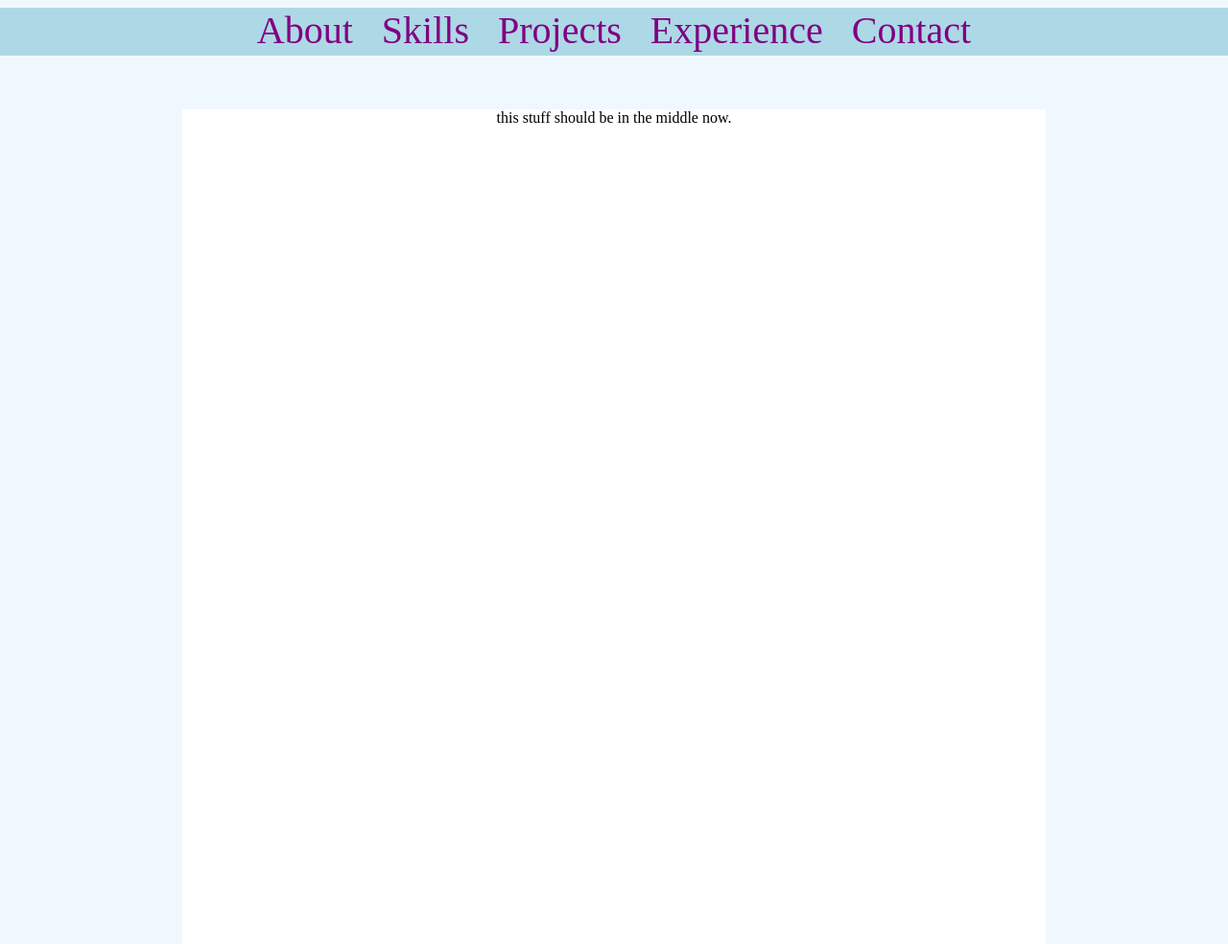
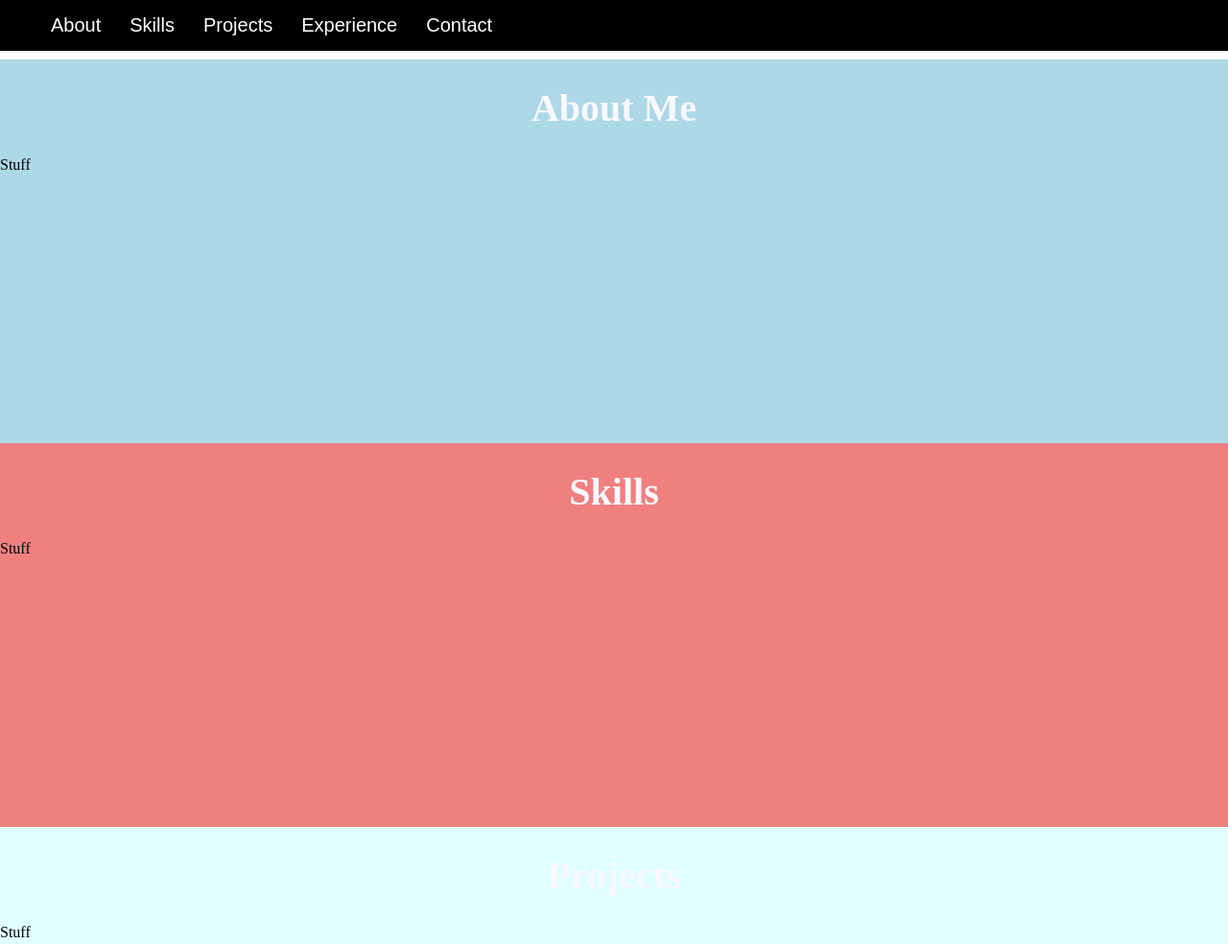
Before and after one commit to lisageeee/lisageeee.github.io, a plain HTML site: page index.html in a window 1280 px wide. Shown: the top 984 px of the page at 96% size. Drawn offline with Linux system fonts and the light colour scheme.

Commit message:
redesign

```diff
--- a/index.html
+++ b/index.html
@@ -7,19 +7,41 @@
     <meta charset="UTF-8">
     <meta name="keywords" content="X, Y, Z">
     <meta name="author" content="Lisa Gagno">
+    <!---navbar--->
+    <ul>
+        <li><a href="#about">About</a></li>
+        <li><a href="#skills">Skills</a></li>
+        <li><a href="#projects">Projects</a></li>
+        <li><a href="#experience">Experience</a></li>
+        <li><a href="#contact">Contact</a></li>
+    </ul>
 </head>
-    <body>
-        <!--navbar-->
-        <nav>
-        <a href="#about">About</a>
-        <a href="#skills">Skills</a>
-        <a href="#projects">Projects</a>
-        <a href="#experience">Experience</a>
-        <a href="#contact">Contact</a>
-        </nav>
-        <br><br><br><br><br> <!--find a better way to do this-->
-        <div class="testclass">
-            <p>this stuff should be in the middle now.</p>
-        </div>
-    </body>
+<body>
+    <br><br><br> <!---FIND A BETTER WAY B-->
+    <!---ABOUT--->
+    <div class="about">
+        <h1>About Me</h1>
+        <p>Stuff</p>
+    </div>
+    <!--Skills-->
+    <div class="skills">
+        <h1>Skills</h1>
+        <p>Stuff</p>
+    </div>
+    <!--Projects-->
+    <div class="projects">
+        <h1>Projects</h1>
+        <p>Stuff</p>
+    </div>
+    <!--Experience-->
+    <div class="experience">
+        <h1>Experience</h1>
+        <p>Stuff</p>
+    </div>
+    <!--Contact-->
+    <div class="contact">
+        <h1>Contact</h1>
+        <p>Stuff</p>
+    </div>
+</body>
 </html>
--- a/style.css
+++ b/style.css
@@ -1,35 +1,68 @@
-nav {
-    background-color: lightblue;
+ul {
+    list-style-type: none;
+    margin: 0;
+    overflow: hidden;
+    background-color: black;
     position: fixed;
+    top: 0;
     width: 100%;
-    margin-left: -8px;
-    height: 50px;
+    margin-left: -10px;
+}
+
+li {
+    float: left;
+    font-family:fantasy;
+    font-size: 20px;
+}
+
+li a {
+    display: block;
     text-align: center;
-    word-spacing: 20px;
-    font-size: 40px;
-    }
-
-body {
-    background-color: aliceblue;
+    padding: 15px;
+    text-decoration: none;
 }
 
 a:link {
-    color: purple;
+    color: white;
     background-color: transparent;
     text-decoration: none;
 }
 
 a:visited {
-    color: purple;
+    color: white;
     background-color: transparent;
     text-decoration: none;
 }
 
-.testclass {
-    background-color: white;
-    margin-left: auto;
-    margin-right: auto;
-    width: 900px;
-    height: 900px;
+h1 {
     text-align: center;
+    font-size: 40px;
+    color: ghostwhite;
 }
+
+div {
+    height: 400px;
+    padding-top: 0.1px;
+    margin-left: -8px;
+    margin-right: -8px;
+}
+
+.about {
+    background-color: lightblue;
+}
+
+.skills {
+    background-color: lightcoral;
+}
+
+.projects {
+    background-color: lightcyan;
+}
+
+.experience {
+    background-color: lightgoldenrodyellow;
+}
+
+.contact {
+    background-color: lightgray;
+}
```
